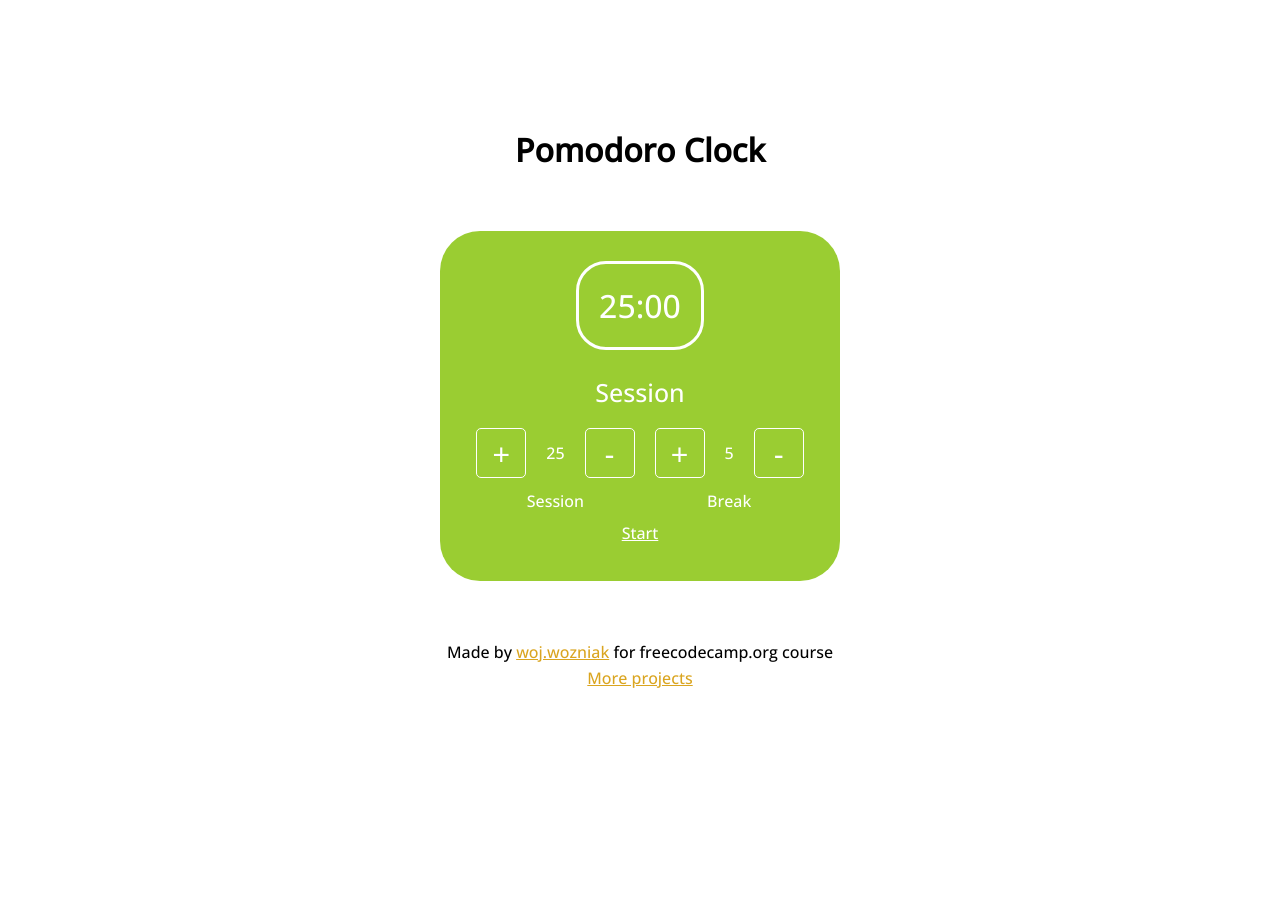
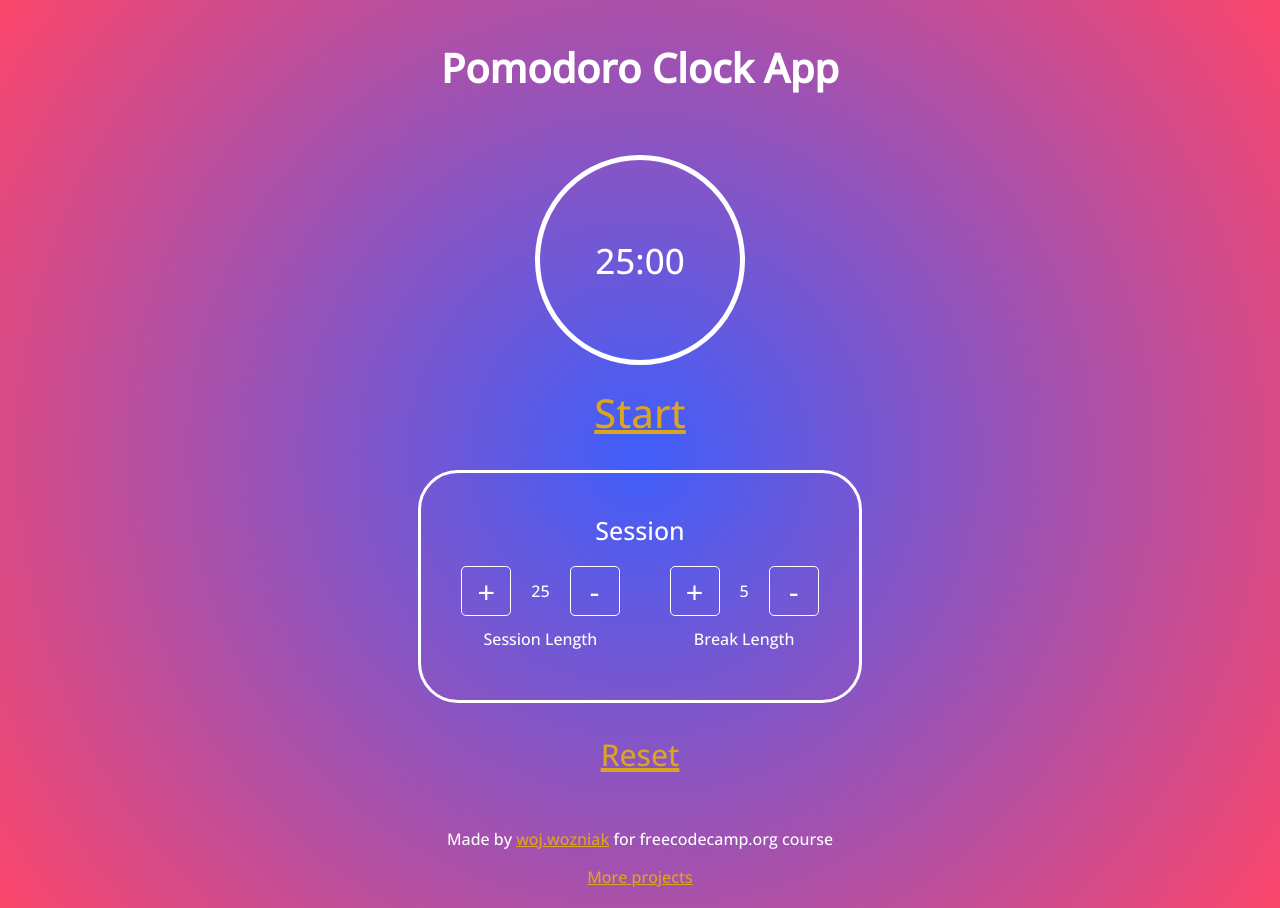
Before and after one commit to wojwozniak/react-projects, a React (Create React App) app: page / in a window 1280 px wide. Before the commit the page ends 800 px from the top, so only its background shows below. Built offline with nearby package versions, Linux system fonts and the light colour scheme.

Commit message:
Basics finally working

```diff
--- a/src/App.tsx
+++ b/src/App.tsx
@@ -1,11 +1,11 @@
-import React, { useReducer, useEffect } from 'react';
+import { useReducer } from 'react';
 import './css.css';
-
 function App() {
-
+  // Declaring possible Actions for reducer
   type Actions =
   | "start" | "stop" | "session-increase" | "session-decrease" | "break-increase" | "break-decrease"
 
+  // Declaring State type
   type State = {
     clock: string,
     label: string,
@@ -17,6 +17,7 @@ function App() {
     break: number
   }
 
+  // Declaring initial state
   const initialState:State = {
     clock: "25:00",
     label: "Session",
@@ -28,8 +29,9 @@ function App() {
     break: 300
   };
 
-  const reducer = (state: State, action: Actions) => {
-    let newState = state;
+  // Main reducer
+  const reducer = (state:State, action: Actions) => {
+    let newState: State = { ...state };
     switch (action) {
       case "start":
         newState.running = true;
@@ -38,28 +40,28 @@ function App() {
         newState.running = false;
         break;
       case "session-increase":
-        newState.sessiontimer = state.sessiontimer + 1;
-        newState.session = state.session + 60;
+        newState.sessiontimer += 1;
+        newState.session += 60;
         break;
      case "session-decrease":
-        newState.sessiontimer = state.sessiontimer - 1;
-        newState.session = state.session - 60;
+        newState.sessiontimer -= 1;
+        newState.session -= 60;
         break;
       case "break-increase":
-        newState.breaktimer = state.breaktimer + 1;
-        newState.break = state.break + 60;
+        newState.breaktimer += 1;
+        newState.break += 60;
         break;
       case "break-decrease":
-        newState.breaktimer = state.breaktimer - 1;
-        newState.break = state.break - 60;
+        newState.breaktimer -= 1;
+        newState.break -= 60;
         break;
       default:
         throw new Error();
     }
-    console.log(newState);
     return newState;
   }
 
+  // Reducer declaration, calling reducer function and initialState
   const [state, dispatch] = useReducer(reducer, initialState);
 
   const handleStartStop = () => {
@@ -70,6 +72,7 @@ function App() {
     }
   }
 
+  // Handle four main setting buttons
   const handleBtn = (e: React.MouseEvent<HTMLButtonElement, MouseEvent>) => {
     switch (e.currentTarget.id) {
       case "session-plus":
@@ -87,18 +90,14 @@ function App() {
       default:
         throw new Error();
     }
-
   }
 
- /* useEffect(() => {
-    const interval = setInterval(() => {
-      console.log("aaa");
-    }, 1000);
-  }, [state]); */
-
+  // Render function
   return (
     <div id="wrapper">
-      <div id="clock" className="timer">{ state.clock }</div>
+      <div id="clock" className="timer"><p>{state.clock}</p></div>
+      <a id="start" className="startreset" onClick={handleStartStop}>{ state.startstop }</a>
+      <div id="picker-label-wrap">
         <p id="label" className="timer">{state.label}</p>
         <div id="picker-wrap">
           <div id="session-wrap">
@@ -106,19 +105,20 @@ function App() {
               <button id="session-plus" onClick={(e)=>handleBtn(e)}  className="btn"><span>+</span></button>
               <p id="session-timer" className="show">{ state.sessiontimer }</p>
               <button id="session-minus" onClick={(e)=>handleBtn(e)} className="btn"><span>-</span></button>
-          </div>
-          <p className="sublabel">Session</p>
-        </div>
+            </div> {/* End of session */}
+            <p className="sublabel">Session Length</p>
+          </div> {/* End of session-wrap */}
           <div id="break-wrap">
             <div id="break" className="picker">
               <button id="break-plus" onClick={(e)=>handleBtn(e)} className="btn"><span>+</span></button>
               <p id="break-timer" className="show">{ state.breaktimer }</p>
               <button id="break-minus" className="btn" onClick={(e)=>handleBtn(e)}><span>-</span></button>
-          </div>
-          <p className="sublabel">Break</p>
-        </div>
-      </div>
-      <a id="start" onClick={handleStartStop}>{ state.startstop }</a>
+            </div> {/* End of break */}
+            <p className="sublabel">Break Length</p>
+          </div> {/* End of break-wrap */}
+        </div> {/* End of picker-wrap */}
+      </div> {/* End of picker-label-wrap */}
+      <a id="reset" className="startreset"><span>Reset</span></a>
     </div>
   );
 }
--- a/src/Head.tsx
+++ b/src/Head.tsx
@@ -3,7 +3,7 @@ import './css.css';
 const Head:React.FunctionComponent = () => {
     return (
         <h1 id="title">
-            Pomodoro Clock
+            Pomodoro Clock App
         </h1>
   );
 }
--- a/src/css.css
+++ b/src/css.css
@@ -1,6 +1,11 @@
 @import url('https://fonts.googleapis.com/css2?family=Open+Sans:wght@500&display=swap');
 
-body,html, #root {
+html {
+    background: rgb(63,94,251);
+    background: radial-gradient(circle, rgba(63,94,251,1) 0%, rgba(252,70,107,1) 100%);
+}
+
+body, html, #root, #wrapper {
   min-height: 100%;
   width: 100%;
   display: flex;
@@ -17,46 +22,42 @@ a {
 }
 
 #title {
-    margin-bottom: 60px;
+    margin: 40px;
+    color: white;
+    font-size: 40px;
 }
 
-#wrapper {
-    background-color: yellowgreen;
-    height: 350px;
-    width: 400px;
-    border-radius: 40px;
+#clock {
+    margin-top: 20px;
+    font-size: 35px;
+    border: 5px solid white;
+    width: 200px;
+    height: 200px;
+    border-radius: 100%;
     display: flex;
     flex-direction: column;
     align-items: center;
-}
-
-#clock {
-    margin-top: 30px;
-    font-size: 2rem;
-    border: 3px solid white;
-    padding: 20px;
-    border-radius: 30px;
+    justify-content: center;
 }
 
 #label {
     font-size: 25px;
     margin-bottom: 12px;
+    margin-top: 0px;
 }
 
-#start {
-    color: white;
-    text-decoration: underline;
-}
-
-#start:hover {
-    color: gold;
-    cursor: pointer;
+#picker-label-wrap {
+    width: fit-content;
+    border: 3px solid white;
+    padding: 40px;
+    margin-top: 30px;
+    border-radius: 40px;
 }
 
 #picker-wrap {
     display: flex;
     flex-direction: row;
-    gap: 20px;
+    gap: 50px;
     width: fit-content;
     margin-top: -15px;
 }
@@ -103,10 +104,6 @@ a {
 }
 
 span {
-    position: "absolute";
-    top: "50%";
-    left: "50%";
-    transform: "translate(-50%, -50%)";
     font-size: 30px;
 }
 
@@ -121,26 +118,42 @@ span {
     color: white;
 }
 
-#subtitle, #more, #credits {
-  color: black;
-  margin: 4px;
+.startreset {
+    color: goldenrod;
+    margin-top: 20px;
+    text-decoration: underline;
+    font-size: 40px;
 }
 
-#subtitle a:hover, #more a:hover, #credits a:hover {
+.startreset:hover {
+    color: gold;
+    cursor: pointer;
+}
+
+.startreset:active {
+    transform: translateY(-1px);
+}
+
+#subtitle, #more {
+  color: white;
+}
+
+#subtitle a:hover, #more a:hover {
   color: darkgoldenrod;
 }
 
 #subtitle {
   margin-top: 0;
-}
-
-#credits {
-  margin-bottom: 12px;
+  margin-bottom: 4px;
 }
 
 #foot {
-    margin-top: 60px;
-    background-color: white;
+    margin-top: 50px;
     width: 100%;
     margin-bottom: 0;
+    color: white;
 }
+
+#more {
+    margin-bottom: 20px;
+}
```
Lines whose indentation alone changed are shown as unchanged.
